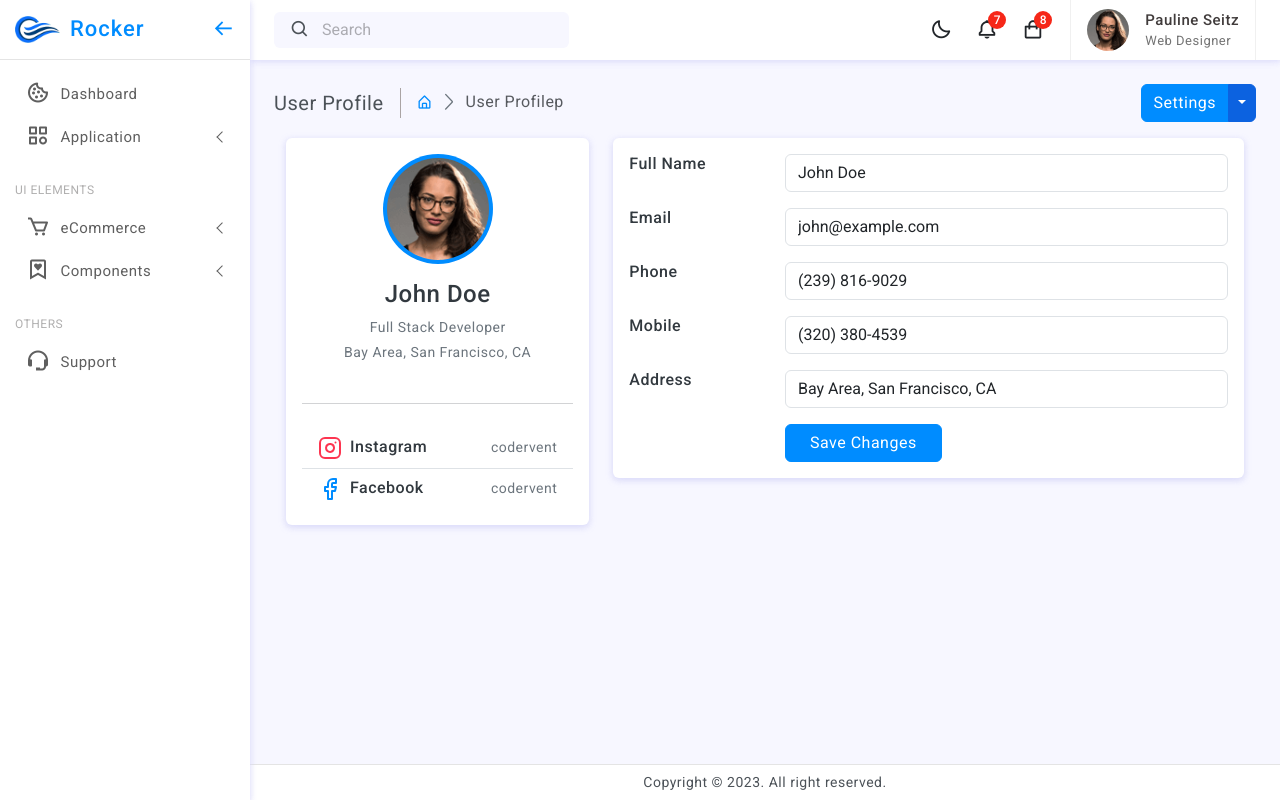
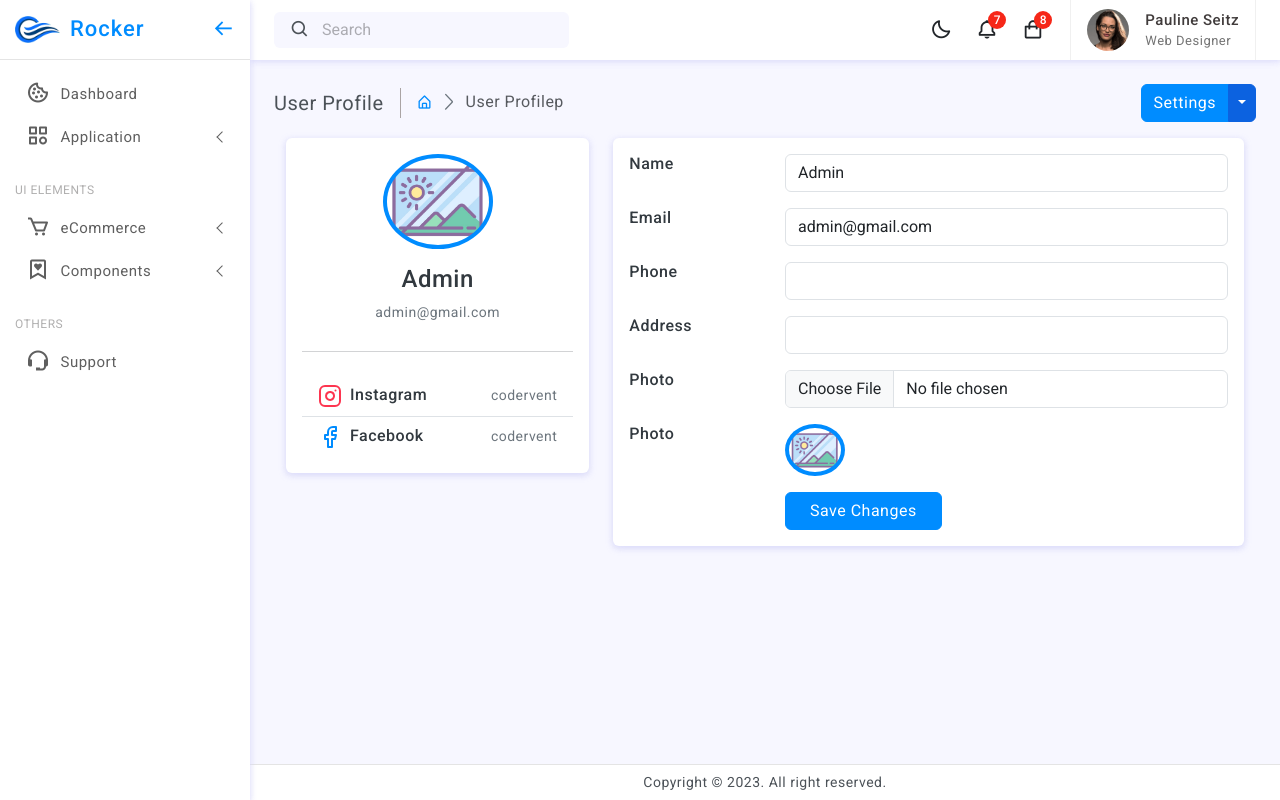
Before and after one commit to haikaljs/hotel-laravel10, a Laravel app: page /admin/profile in a window 1280 px wide. Run offline with Laravel 10, Linux system fonts and the light colour scheme; a user stored in the database is signed in; data comes from the database, SQL or seed files in the repository.

Commit message:
Admin profile image update part2

```diff
--- a/resources/views/admin/admin_profile_view.blade.php
+++ b/resources/views/admin/admin_profile_view.blade.php
@@ -34,11 +34,11 @@
                     <div class="card">
                         <div class="card-body">
                             <div class="d-flex flex-column align-items-center text-center">
-                                <img src=" {{ asset('backend/assets/images/avatars/avatar-2.png') }}" alt="Admin" class="rounded-circle p-1 bg-primary" width="110">
+                                <img src=" {{ (!empty($profileData->photo)) ? url('upload/admin_images/'.$profileData->photo) : url('upload/no_image.jpg')  }}" alt="Admin" class="rounded-circle p-1 bg-primary" width="110">
                                 <div class="mt-3">
-                                    <h4>John Doe</h4>
-                                    <p class="text-secondary mb-1">Full Stack Developer</p>
-                                    <p class="text-muted font-size-sm">Bay Area, San Francisco, CA</p>
+                                    <h4>{{ $profileData->name }}</h4>
+                                    <p class="text-secondary mb-1">{{ $profileData->email }}</p>
+
 
                                 </div>
                             </div>
@@ -63,10 +63,10 @@
                         <div class="card-body">
                             <div class="row mb-3">
                                 <div class="col-sm-3">
-                                    <h6 class="mb-0">Full Name</h6>
+                                    <h6 class="mb-0">Name</h6>
                                 </div>
                                 <div class="col-sm-9 text-secondary">
-                                    <input type="text" class="form-control" value="John Doe" />
+                                    <input type="text" name="name" class="form-control" value="{{ $profileData->name }}" />
                                 </div>
                             </div>
                             <div class="row mb-3">
@@ -74,7 +74,7 @@
                                     <h6 class="mb-0">Email</h6>
                                 </div>
                                 <div class="col-sm-9 text-secondary">
-                                    <input type="text" class="form-control" value="john@example.com" />
+                                    <input type="email" name="email" class="form-control" value="{{ $profileData->email }}" />
                                 </div>
                             </div>
                             <div class="row mb-3">
@@ -82,15 +82,7 @@
                                     <h6 class="mb-0">Phone</h6>
                                 </div>
                                 <div class="col-sm-9 text-secondary">
-                                    <input type="text" class="form-control" value="(239) 816-9029" />
-                                </div>
-                            </div>
-                            <div class="row mb-3">
-                                <div class="col-sm-3">
-                                    <h6 class="mb-0">Mobile</h6>
-                                </div>
-                                <div class="col-sm-9 text-secondary">
-                                    <input type="text" class="form-control" value="(320) 380-4539" />
+                                    <input type="text" name="phone" class="form-control" value="{{ $profileData->phone }}" />
                                 </div>
                             </div>
                             <div class="row mb-3">
@@ -98,9 +90,29 @@
                                     <h6 class="mb-0">Address</h6>
                                 </div>
                                 <div class="col-sm-9 text-secondary">
-                                    <input type="text" class="form-control" value="Bay Area, San Francisco, CA" />
+                                    <input type="text" name="address" class="form-control" value="{{ $profileData->address }}" />
                                 </div>
                             </div>
+
+                            <div class="row mb-3">
+                                <div class="col-sm-3">
+                                    <h6 class="mb-0">Photo</h6>
+                                </div>
+                                <div class="col-sm-9 text-secondary">
+                                    <input class="form-control" name="photo" type="file" id="formFile">
+                                </div>
+                            </div>
+
+                            <div class="row mb-3">
+                                <div class="col-sm-3">
+                                    <h6 class="mb-0">Photo</h6>
+                                </div>
+                                <div class="col-sm-9 text-secondary">
+                                    <img src=" {{ (!empty($profileData->photo)) ? url('upload/admin_images/'.$profileData->photo) : url('upload/no_image.jpg')  }}" alt="Admin" class="rounded-circle p-1 bg-primary" width="60">
+                                </div>
+                            </div>
+
+
                             <div class="row">
                                 <div class="col-sm-3"></div>
                                 <div class="col-sm-9 text-secondary">
```
Also changed, not shown: public/upload/no_image.jpg (added).
